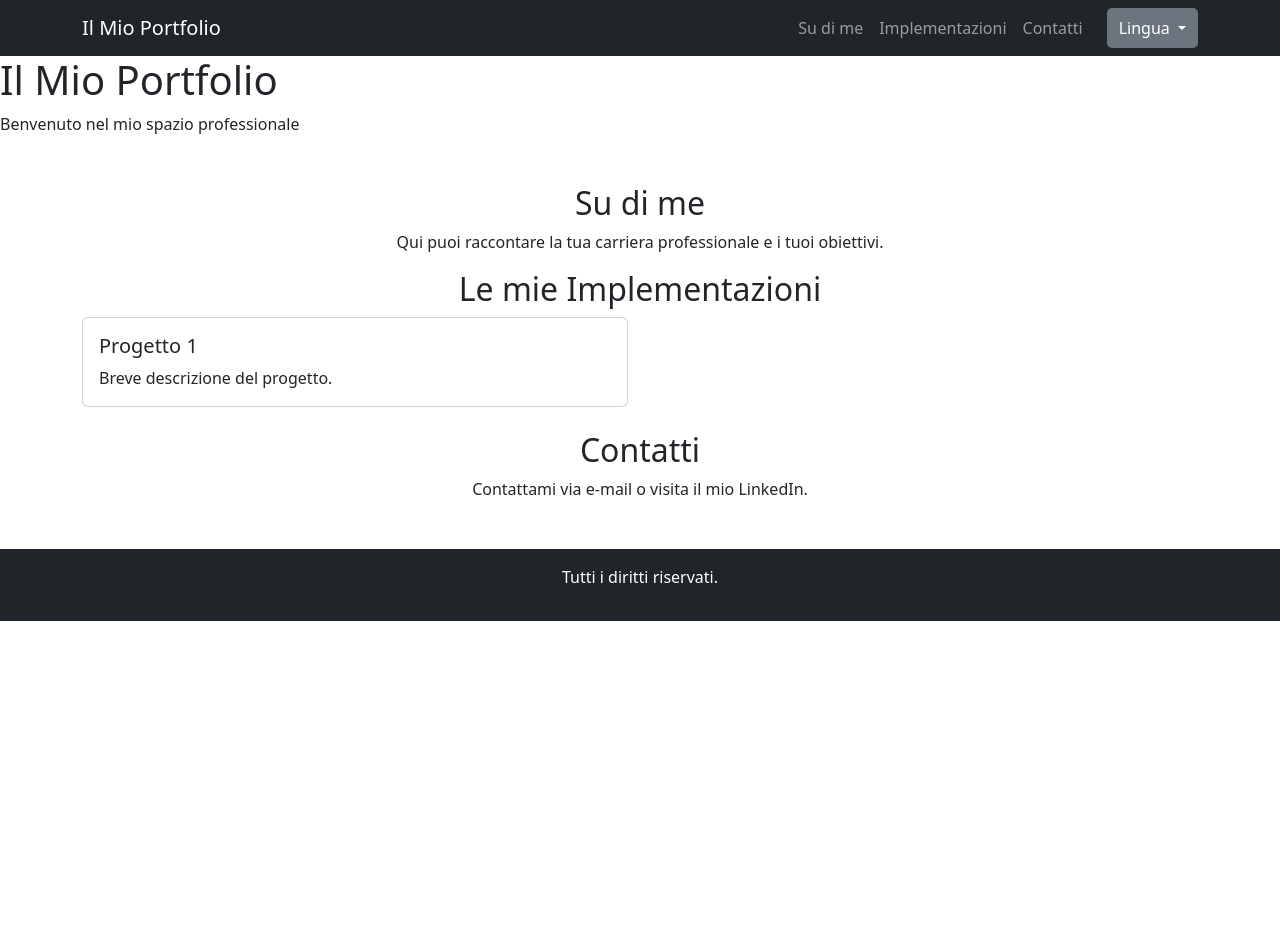
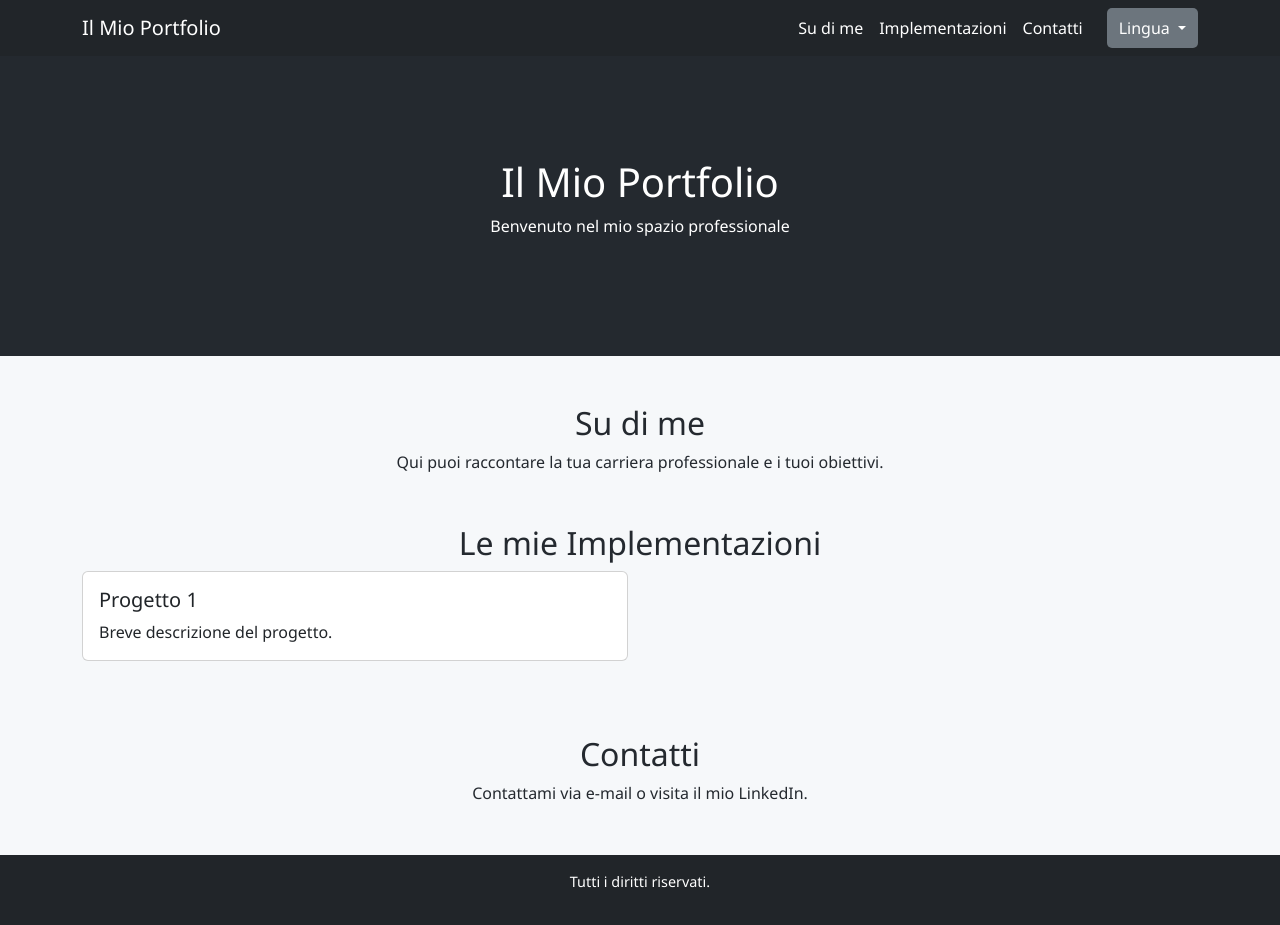
Before and after one commit to matheusbellocorrea/meu-portifolio, a plain HTML site: page index.html in a window 1280 px wide. Before the commit the page ends 800 px from the top, so only its background shows below. Drawn offline with nearby package versions, Linux system fonts and the light colour scheme.

Commit message:
Correção completa de estilo e funcionalidade

```diff
--- a/index.html
+++ b/index.html
@@ -22,7 +22,7 @@
                     <li class="nav-item"><a class="nav-link" href="#contatti" data-lang="Contatti">Contatti</a></li>
                 </ul>
                 <div class="dropdown ms-3">
-                    <button class="btn btn-secondary dropdown-toggle" type="button" id="languageDropdown" data-bs-toggle="dropdown" aria-expanded="false">
+                    <button class="btn dropdown-toggle" type="button" id="languageDropdown" data-bs-toggle="dropdown" aria-expanded="false">
                         Lingua
                     </button>
                     <ul class="dropdown-menu" aria-labelledby="languageDropdown">
@@ -34,17 +34,20 @@
         </div>
     </nav>
 
+    <!-- Header -->
     <header>
         <h1 data-lang="Il Mio Portfolio">Il Mio Portfolio</h1>
         <p data-lang="Benvenuto nel mio spazio professionale">Benvenuto nel mio spazio professionale</p>
     </header>
 
     <main class="container my-5">
+        <!-- Su di me -->
         <section id="su-di-me">
             <h2 class="text-center" data-lang="Su di me">Su di me</h2>
             <p class="text-center" data-lang="Qui puoi raccontare la tua carriera professionale e i tuoi obiettivi.">Qui puoi raccontare la tua carriera professionale e i tuoi obiettivi.</p>
         </section>
 
+        <!-- Implementazioni -->
         <section id="implementazioni">
             <h2 class="text-center" data-lang="Le mie Implementazioni">Le mie Implementazioni</h2>
             <div class="row">
@@ -59,6 +62,7 @@
             </div>
         </section>
 
+        <!-- Contatti -->
         <section id="contatti" class="text-center">
             <h2 data-lang="Contatti">Contatti</h2>
             <p data-lang="Contattami via e-mail o visita il mio LinkedIn.">Contattami via <a href="mailto:seu-email@example.com">e-mail</a> o visita il mio <a href="#">LinkedIn</a>.</p>
--- a/scripts.js
+++ b/scripts.js
@@ -6,7 +6,6 @@ const translations = {
         'Qui puoi raccontare la tua carriera professionale e i tuoi obiettivi.': 'Qui puoi raccontare la tua carriera professionale e i tuoi obiettivi.',
         'Le mie Implementazioni': 'Le mie Implementazioni',
         'Breve descrizione del progetto.': 'Breve descrizione del progetto.',
-        'Scopri di più': 'Scopri di più',
         'Contatti': 'Contatti',
         'Contattami via e-mail o visita il mio LinkedIn.': 'Contattami via e-mail o visita il mio LinkedIn.',
         'Tutti i diritti riservati.': 'Tutti i diritti riservati.'
@@ -18,7 +17,6 @@ const translations = {
         'Qui puoi raccontare la tua carriera professionale e i tuoi obiettivi.': 'Aqui você pode contar sua trajetória profissional e seus objetivos.',
         'Le mie Implementazioni': 'Minhas Implementações',
         'Breve descrizione del progetto.': 'Descrição breve do projeto.',
-        'Scopri di più': 'Ver Mais',
         'Contatti': 'Contato',
         'Contattami via e-mail o visita il mio LinkedIn.': 'Entre em contato por e-mail ou visite meu LinkedIn.',
         'Tutti i diritti riservati.': 'Todos os direitos reservados.'
--- a/styles.css
+++ b/styles.css
@@ -1,8 +1,51 @@
-/* Dropdown - Corrigir aparência */
+/* Estilos Globais */
+body {
+    font-family: "Segoe UI", Arial, sans-serif;
+    background-color: #f6f8fa; /* Fundo claro */
+    color: #24292f; /* Texto escuro */
+    margin: 0;
+    padding: 0;
+    scroll-behavior: smooth; /* Rolar suavemente */
+}
+
+/* Header */
+header {
+    background-color: #24292f; /* Fundo escuro */
+    color: white;
+    text-align: center;
+    padding: 50px 0;
+    display: flex;
+    flex-direction: column;
+    justify-content: center;
+    align-items: center;
+    min-height: 300px; /* Altura mínima */
+}
+
+/* Links */
+a {
+    color: inherit; /* Usa a cor do texto atual */
+    text-decoration: none;
+}
+
+a:hover {
+    text-decoration: underline;
+}
+
+/* Menu de Navegação */
+nav a {
+    color: white !important;
+    text-decoration: none;
+}
+
+nav a:hover {
+    color: #58a6ff !important; /* Azul claro do GitHub */
+}
+
+/* Dropdown */
 .dropdown-toggle {
     background-color: #6c757d; /* Cor cinza padrão do botão */
-    color: white; /* Texto branco */
-    border: none; /* Remove a borda padrão */
+    color: white;
+    border: none;
     padding: 8px 12px;
     border-radius: 5px; /* Arredondamento */
 }
@@ -29,3 +72,17 @@
     background-color: #f6f8fa; /* Fundo claro no hover */
     color: #0366d6; /* Azul GitHub no hover */
 }
+
+/* Seções */
+section {
+    margin-bottom: 50px;
+}
+
+/* Rodapé */
+footer {
+    background-color: #24292f;
+    color: white;
+    text-align: center;
+    padding: 20px 0;
+    font-size: 0.9rem;
+}
```
